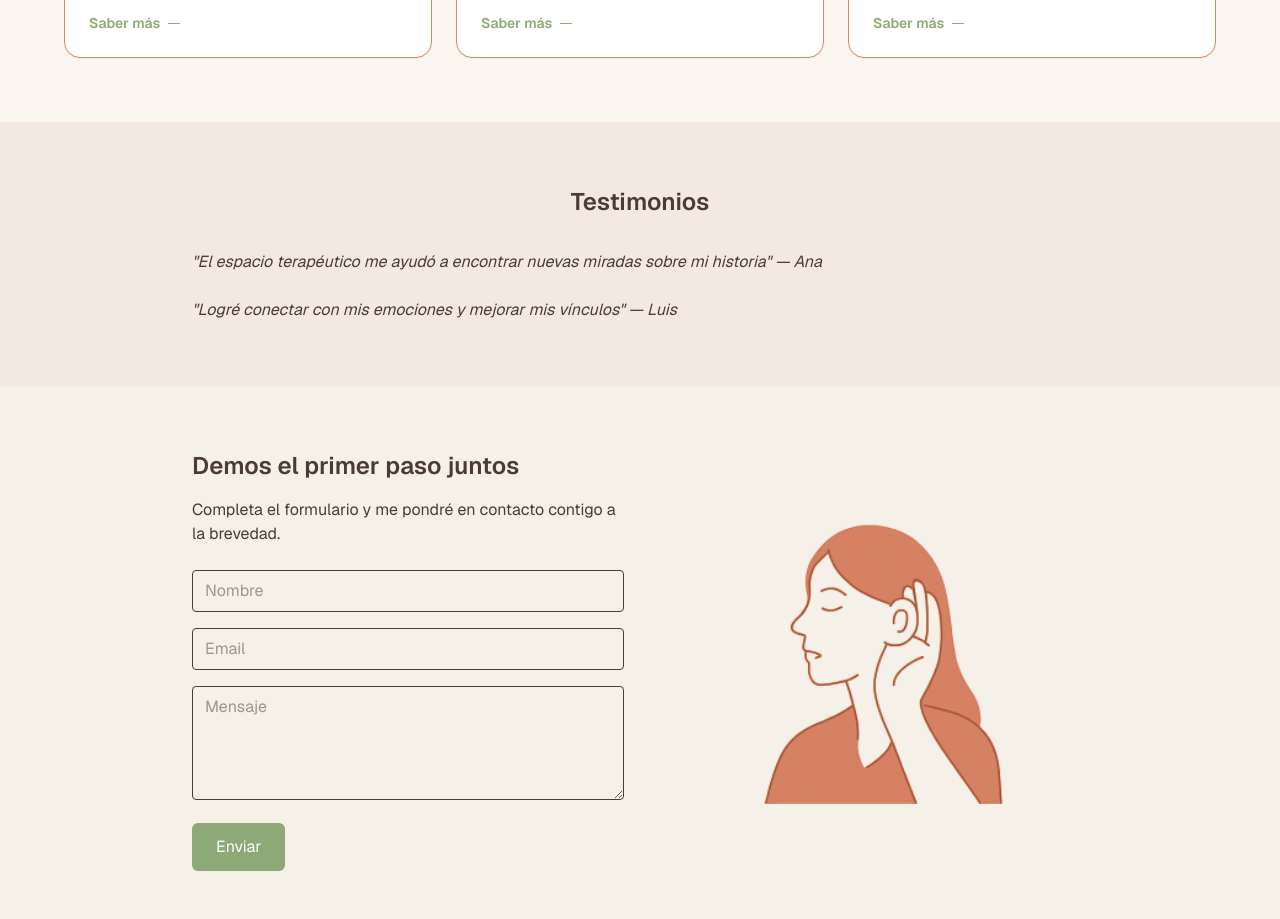
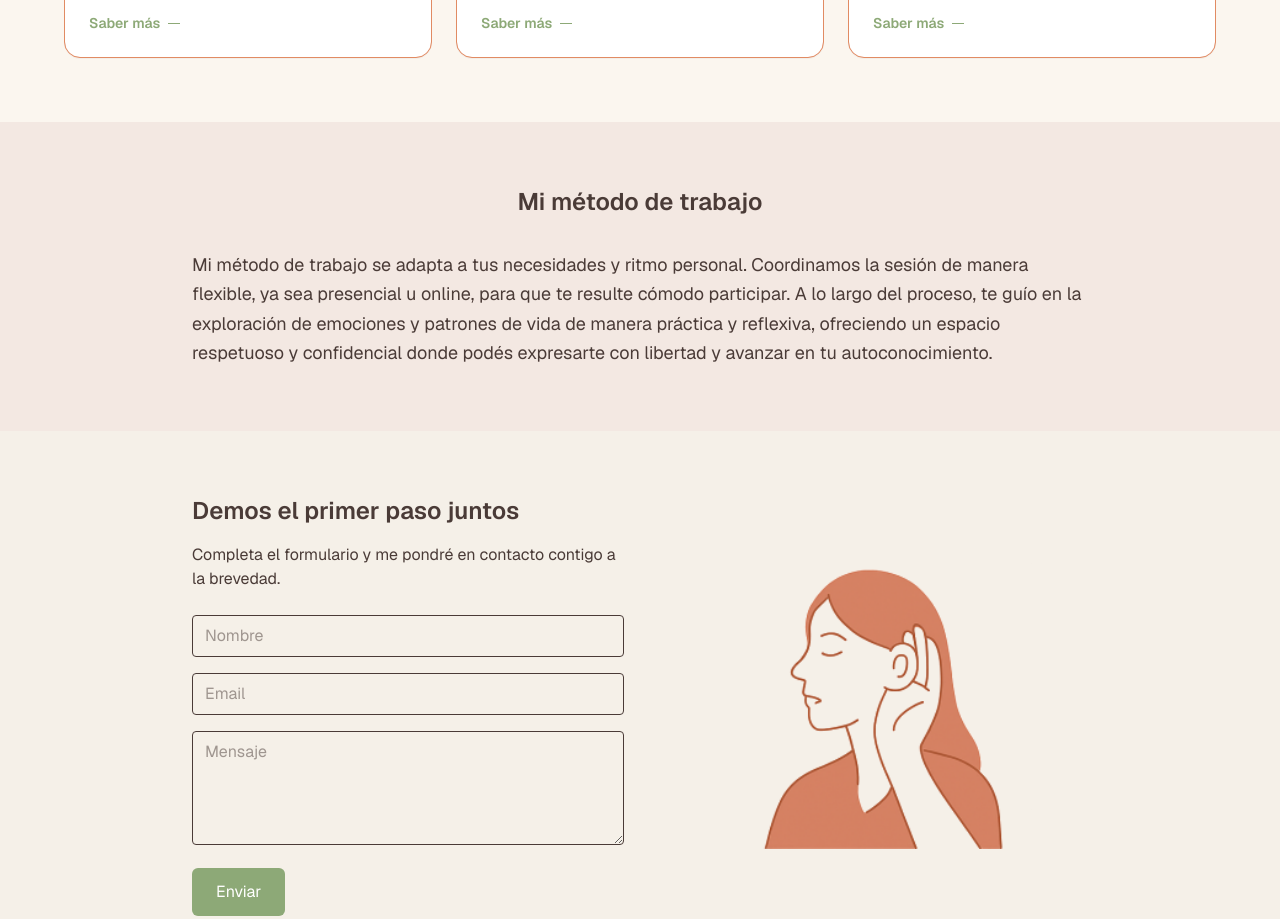
Before and after one commit to nicolasBakanowski/neuroconexion, a Next.js app: page / in a window 1280 px wide. Shown: the part 1320-2239 px from the top of the page. Built offline with nearby package versions, Linux system fonts and the light colour scheme.

Commit message:
Replace testimonials with work method description

```diff
--- a/src/app/page.tsx
+++ b/src/app/page.tsx
@@ -1,7 +1,7 @@
 import HeroSection from "@/components/HeroSection";
 import AboutSection from "@/components/AboutSection";
 import ServicesSection from "@/components/ServicesSection";
-import TestimonialsSection from "@/components/TestimonialsSection";
+import MethodSection from "@/components/MethodSection";
 import ContactSection from "@/components/ContactSection";
 
 export default function Home() {
@@ -10,7 +10,7 @@ export default function Home() {
       <HeroSection />
       <AboutSection />
       <ServicesSection />
-      <TestimonialsSection />
+      <MethodSection />
       <ContactSection />
     </div>
   );
--- /dev/null
+++ b/src/components/MethodSection.tsx
@@ -0,0 +1,19 @@
+export default function MethodSection() {
+  return (
+    <section className="bg-[#F3E8E2] px-4 py-16">
+      <div className="max-w-4xl mx-auto">
+        <h2 className="text-2xl font-semibold text-center mb-8">
+          Mi método de trabajo
+        </h2>
+        <p className="text-lg leading-relaxed">
+          Mi método de trabajo se adapta a tus necesidades y ritmo personal.
+          Coordinamos la sesión de manera flexible, ya sea presencial u online,
+          para que te resulte cómodo participar. A lo largo del proceso, te guío
+          en la exploración de emociones y patrones de vida de manera práctica y
+          reflexiva, ofreciendo un espacio respetuoso y confidencial donde podés
+          expresarte con libertad y avanzar en tu autoconocimiento.
+        </p>
+      </div>
+    </section>
+  );
+}
--- a/src/components/TestimonialsSection.tsx
+++ /dev/null
@@ -1,13 +0,0 @@
-export default function TestimonialsSection() {
-  return (
-    <section className="bg-[#F3E8E2] px-4 py-16">
-      <div className="max-w-4xl mx-auto">
-        <h2 className="text-2xl font-semibold text-center mb-8">Testimonios</h2>
-        <div className="space-y-6">
-          <p className="italic">&quot;El espacio terapéutico me ayudó a encontrar nuevas miradas sobre mi historia&quot; — Ana</p>
-          <p className="italic">&quot;Logré conectar con mis emociones y mejorar mis vínculos&quot; — Luis</p>
-        </div>
-      </div>
-    </section>
-  );
-}
```
